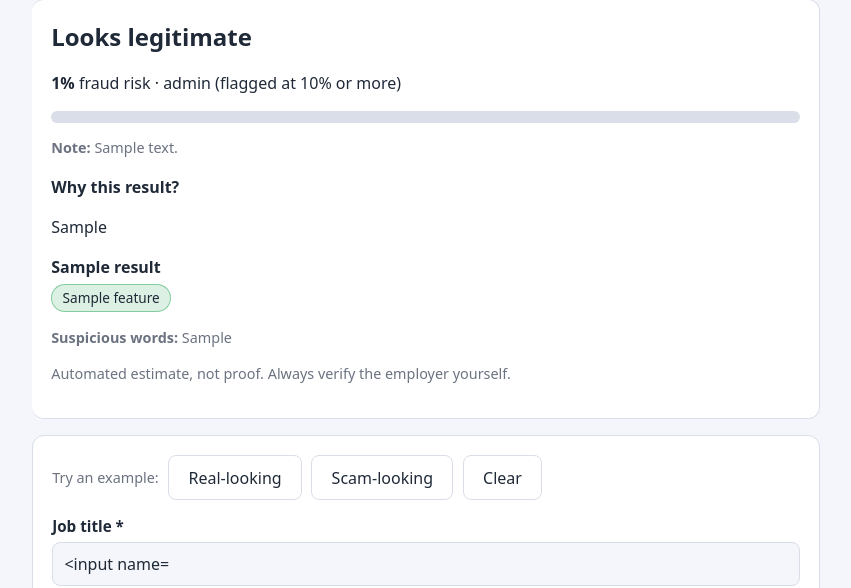
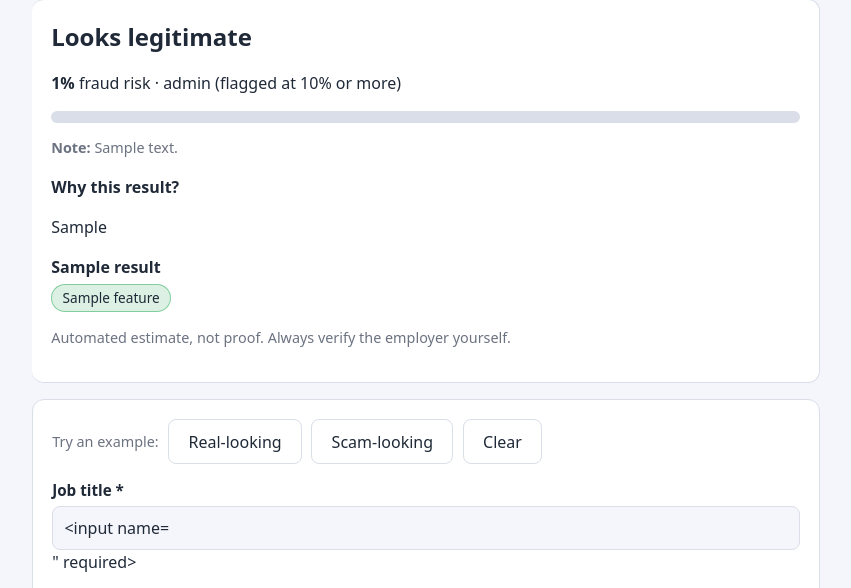
Before and after one commit to deepaklal-io/JobShield-AI, a Flask app: template app/templates/index.html in a window 1280 px wide. Shown: the part 119-707 px from the top of the page, without its empty margins (214-1065 px from the left). Run offline with Flask 3, Linux system fonts and the light colour scheme; the template is opened without the code that fills it: most values are stand-ins (such as "Sample title", 1, 10 or a date in 2020); form fields are guessed from the names that the template uses.

Commit message:
Remove separate suspicious words section

```diff
--- a/app/templates/index.html
+++ b/app/templates/index.html
@@ -152,9 +152,6 @@
               <li class="muted">No significant individual features were available.</li>
             {% endfor %}
           </ul>
-          {% if result.suspicious_keywords %}
-            <p class="muted"><strong>Suspicious words:</strong> {{ result.suspicious_keywords|join(', ') }}</p>
-          {% endif %}
         {% endif %}
 
         <p class="muted">Automated estimate, not proof. Always verify the employer yourself.</p>
```
